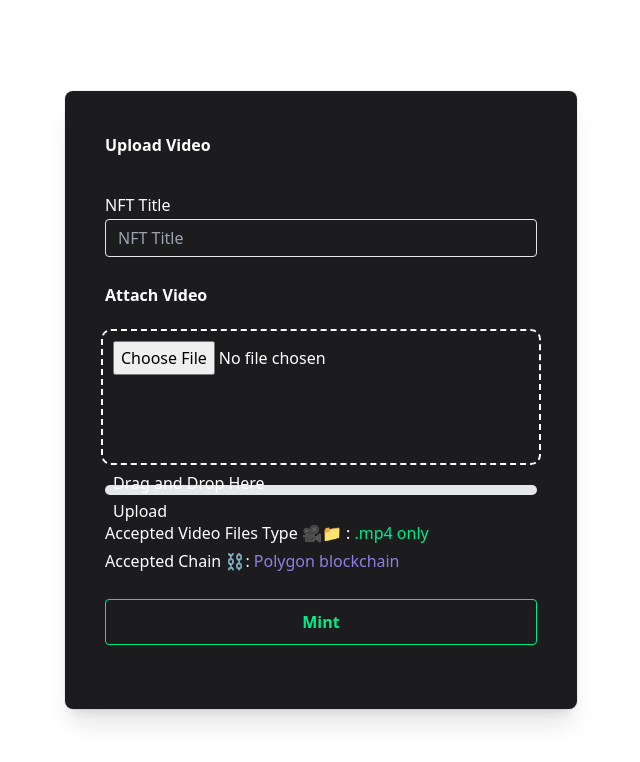
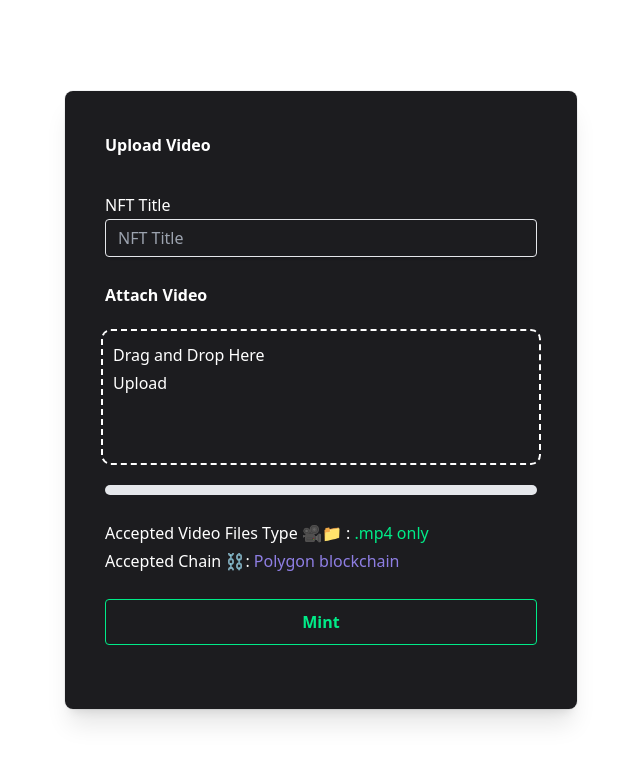
Before and after one commit to livepeer/video-nft-sample, a website: page public/index.html in a window 1280 px wide. Shown: the whole page, without its empty margins (319-959 px from the left). Drawn offline with nearby package versions, Linux system fonts and the light colour scheme.

Commit message:
update public folder

```diff
--- a/public/index.html
+++ b/public/index.html
@@ -38,7 +38,7 @@
                         <section id="drop-area"
                             class="outline-dashed outline-2 outline-offset-2 outline-white p-2 rounded-md  justify-center h-32 w-full">
                             <input class="h-32 w-full" type="file" id="file" accept="video/mp4"
-                                onchange="handleFiles(this.files)" >
+                                onchange="handleFiles(this.files)" style="display:none">
                             <p>Drag and Drop Here</p>
                             <label for="file">Upload</label>
                         </section>
--- a/public/js/ui.js
+++ b/public/js/ui.js
@@ -70,7 +70,3 @@ async function handleFiles(files) {
     files.forEach(uploadFile)
 
 }
-
-
-document.getElementById("file").addEventListener("onchange", handleFiles);
-alert("Check")
```
